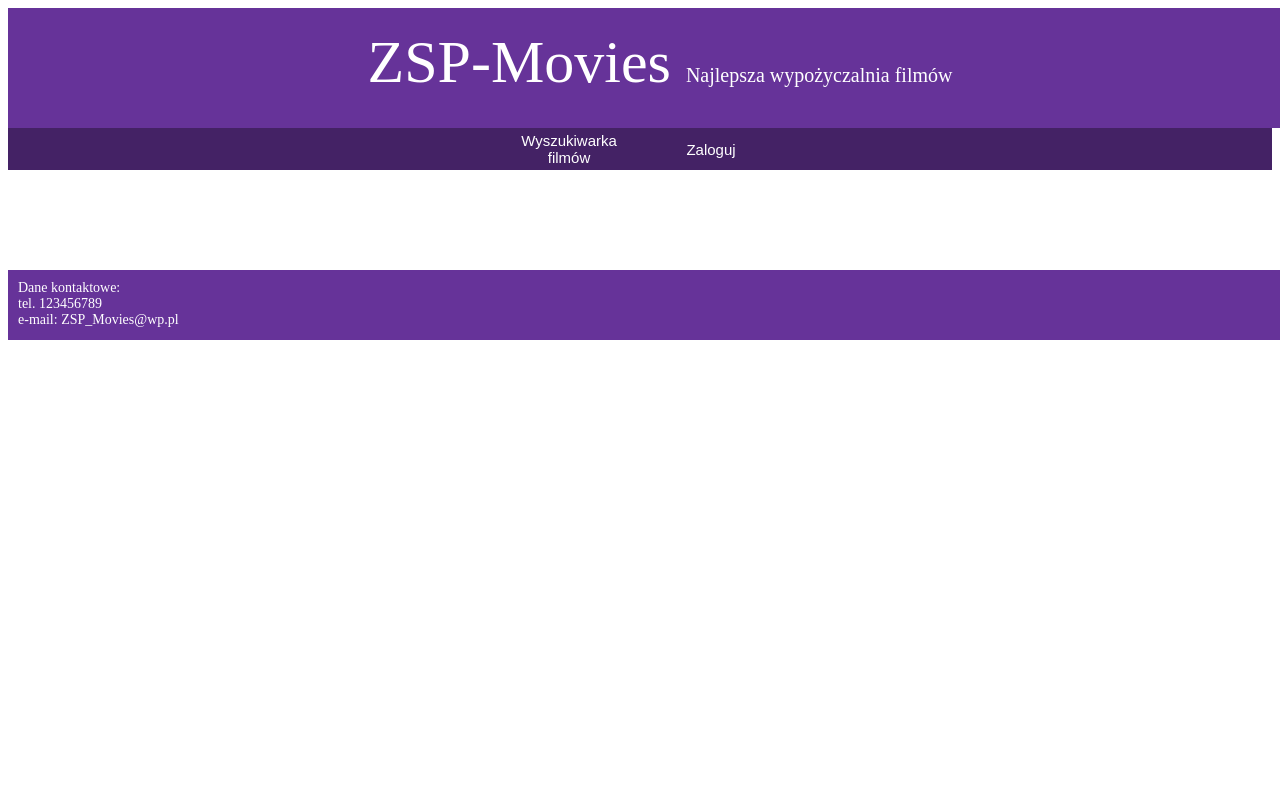
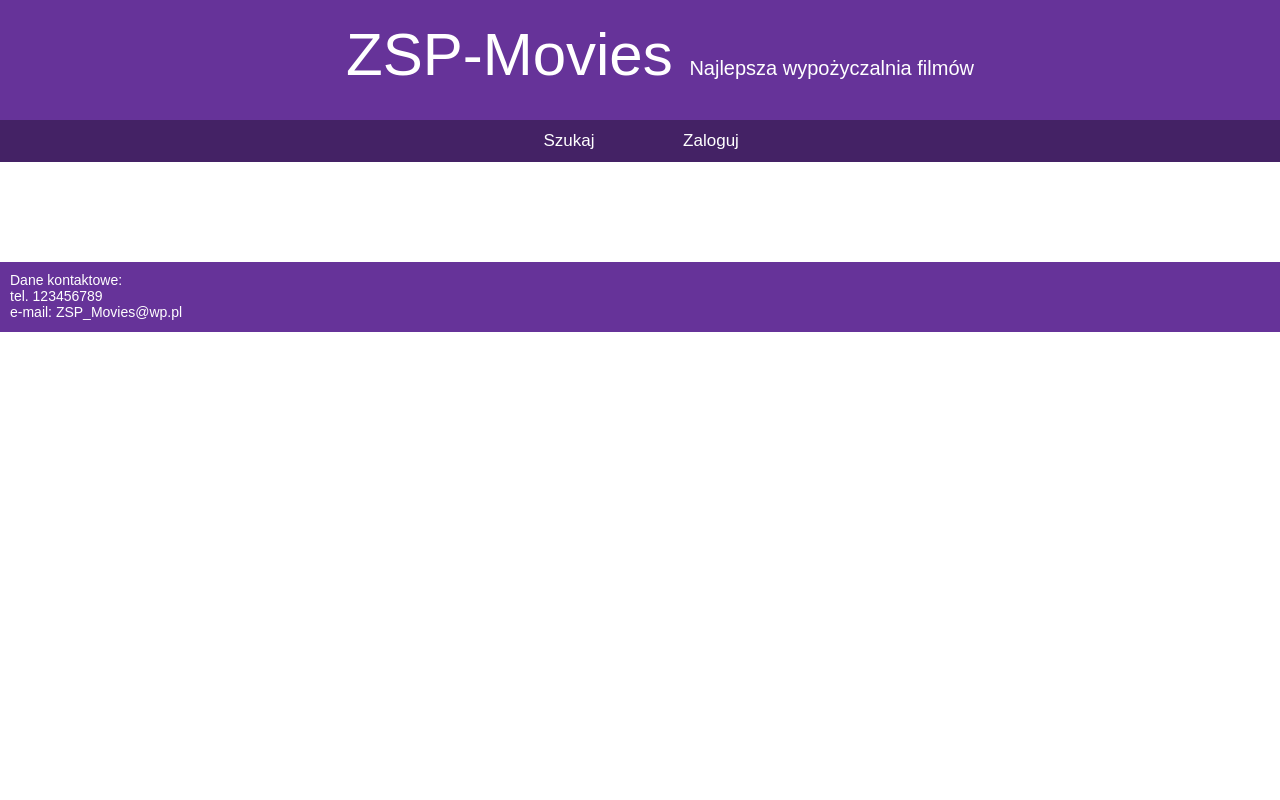
Before and after one commit to Pazzurro/zsp-movie-rental, a PHP site: page / in a window 1280 px wide. Run offline with PHP 8.4, Linux system fonts and the light colour scheme.

Commit message:
index.php

```diff
--- a/css/style.css
+++ b/css/style.css
@@ -1,3 +1,10 @@
+body
+{
+    padding: 0;
+    margin: 0;
+    font-family: Arial;
+}
+
 .header
 {
     width: 100%;
@@ -23,6 +30,7 @@
     padding: 10px;
     margin-top: 100px;
     font-size: 14px;
+    clear: both;
 }
 
 .nav
@@ -44,6 +52,7 @@
     border: none;
     width: 140px;
     color: white;
+    font-size: 17px;
 }
 
 .navButton:hover
@@ -61,3 +70,39 @@
     border: 5px solid rebeccapurple;
     background-color: white;
 }
+
+.main
+{
+    text-align: center;
+    width: 100%;
+}
+
+.indexMain
+{
+    margin: auto;
+    margin-top: 40px;
+    padding: 20px 0px;
+    display: flex;
+    flex-direction: row;
+    text-align: center;
+    width: 90%;
+    box-shadow: 0px 10px 15px black;
+    border-radius: 30px;
+}
+
+.indexBlock
+{
+    width: 45%;
+    height: 300px;
+    margin: auto;
+    border: 3px solid black;
+    border-radius: 30px;
+    font-size: 19;
+}
+
+.indexBlock > img
+{
+    width: 90%;
+    height: 90%;
+    margin: auto;
+}
--- a/includes/header.php
+++ b/includes/header.php
@@ -9,7 +9,7 @@
     </head>
     <body>
         <header class="header">
-            <span style="font-size: 60"><a href="../index.php">ZSP-Movies </a></span>
+            <span style="font-size: 60"><a href="/movies/index.php">ZSP-Movies </a></span>
             <span style="font-size: 20"> Najlepsza wypożyczalnia filmów</span>
         </header>
     </body>
--- a/includes/nav.php
+++ b/includes/nav.php
@@ -6,21 +6,47 @@
         <header class="nav">
             <table cellspacing="0" rowspacing="0">
                 <tr>
-                    <td><button class="navButton"><span style="font-size: 15px">Wyszukiwarka filmów</span></button></td>
+
+                    <form action="/movies/sites/movie-search.php" method="post">
+                        <td>
+                            <button class="navButton"><span>Szukaj</span></button>
+                        </td>
+                    </form>
+
 
                     <?php
+                        $logoutURL = '/movies/sites/logout.php';   $loginURL = '/movies/sites/login.php';
+                        $myMovieURL = '/movies/sites/movie-my.php';
+                        $addMovieURL = '/movies/sites/movie-add.php';
+
                         if(isset($_SESSION["whoLogged"]))
                         {
                             echo'
-                                <td><button class="navButton"><span style="font-size: 15px">Moje filmy</span></button></td>
+                                <form action="'.$myMovieURL.'" method="post">
+                                    <td>
+                                        <button class="navButton"><span>Moje filmy</span></button>
+                                    </td>
+                                </form>
 
-                                <td><button class="navButton"><span style="font-size: 15px">Wyloguj</span></button></td>
+                                <form action="'.$addMovieURL.'" method="post">
+                                    <td>
+                                        <button class="navButton"><span>Dodaj film</span></button>
+                                    </td>
+                                </form>
+
+                                <form action="'.$logoutURL.'" method="post">
+                                    <td>
+                                        <button class="navButton"><span>Wyloguj</span></button>
+                                    </td>
+                                </form>
                             ';
                         }
                         else
                         {
                             echo'
-                                <td><button class="navButton"><span style="font-size: 15px">Zaloguj</span></button></td>
+                                <form action="'.$loginURL.'" method="post">
+                                    <td><button class="navButton"><span>Zaloguj</span></button></td>
+                                </form>
                             ';
                         }
                     ?>
```
Also changed, not shown: sites/logout.php (added, +41 -0 lines), sites/movie-search.php (added, +29 -0 lines), images/camera.png (added), images/clock.png (added).
